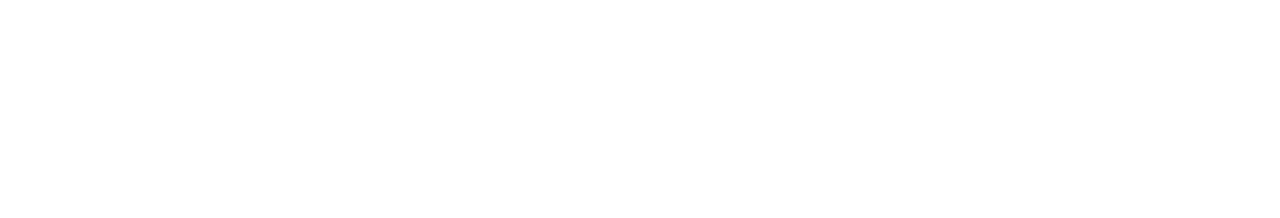
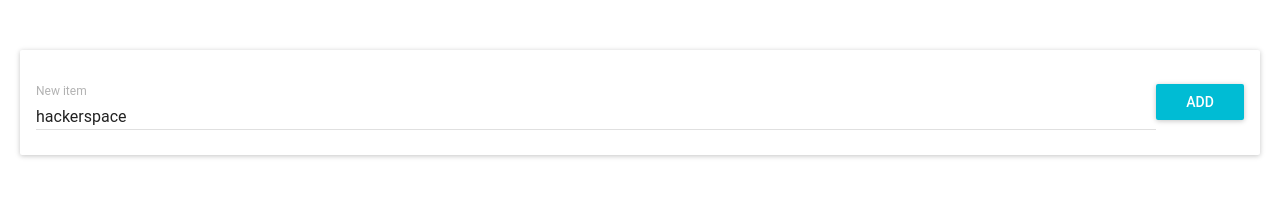
Before and after one commit to AlexanderKozhevin/privatetest, a plain HTML site: page index.html in a window 1280 px wide. Drawn offline with Linux system fonts and the light colour scheme; the site is published under a folder, as on GitHub Pages, so addresses that start at the root find nothing.

Commit message:
Update index.html

```diff
--- a/index.html
+++ b/index.html
@@ -1 +1 @@
-<!DOCTYPE html><html lang="en"><head><meta charset="utf-8"><meta name="viewport" content="width=device-width,initial-scale=1,shrink-to-fit=no"><meta name="theme-color" content="#000000"><link rel="manifest" href="/manifest.json"><link rel="shortcut icon" href="/favicon.ico"><title>React App</title><link href="/static/css/main.07dccee8.css" rel="stylesheet"></head><body><noscript>You need to enable JavaScript to run this app.</noscript><div id="root"></div><script type="text/javascript" src="/static/js/main.f8a757f3.js"></script></body></html>
+<!DOCTYPE html><html lang="en"><head><meta charset="utf-8"><meta name="viewport" content="width=device-width,initial-scale=1,shrink-to-fit=no"><meta name="theme-color" content="#000000"><link rel="manifest" href="/manifest.json"><link rel="shortcut icon" href="/favicon.ico"><title>React App</title><link href="./static/css/main.07dccee8.css" rel="stylesheet"></head><body><noscript>You need to enable JavaScript to run this app.</noscript><div id="root"></div><script type="text/javascript" src="./static/js/main.f8a757f3.js"></script></body></html>
```
